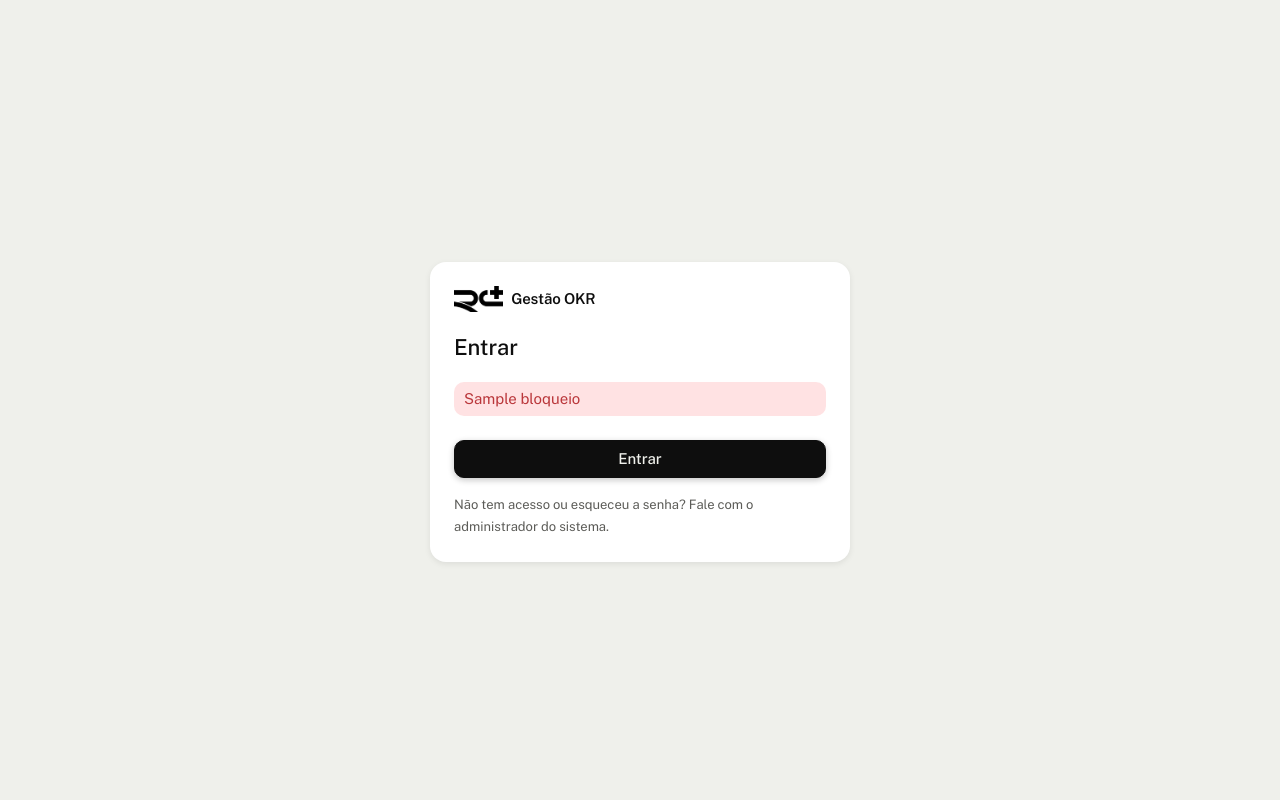
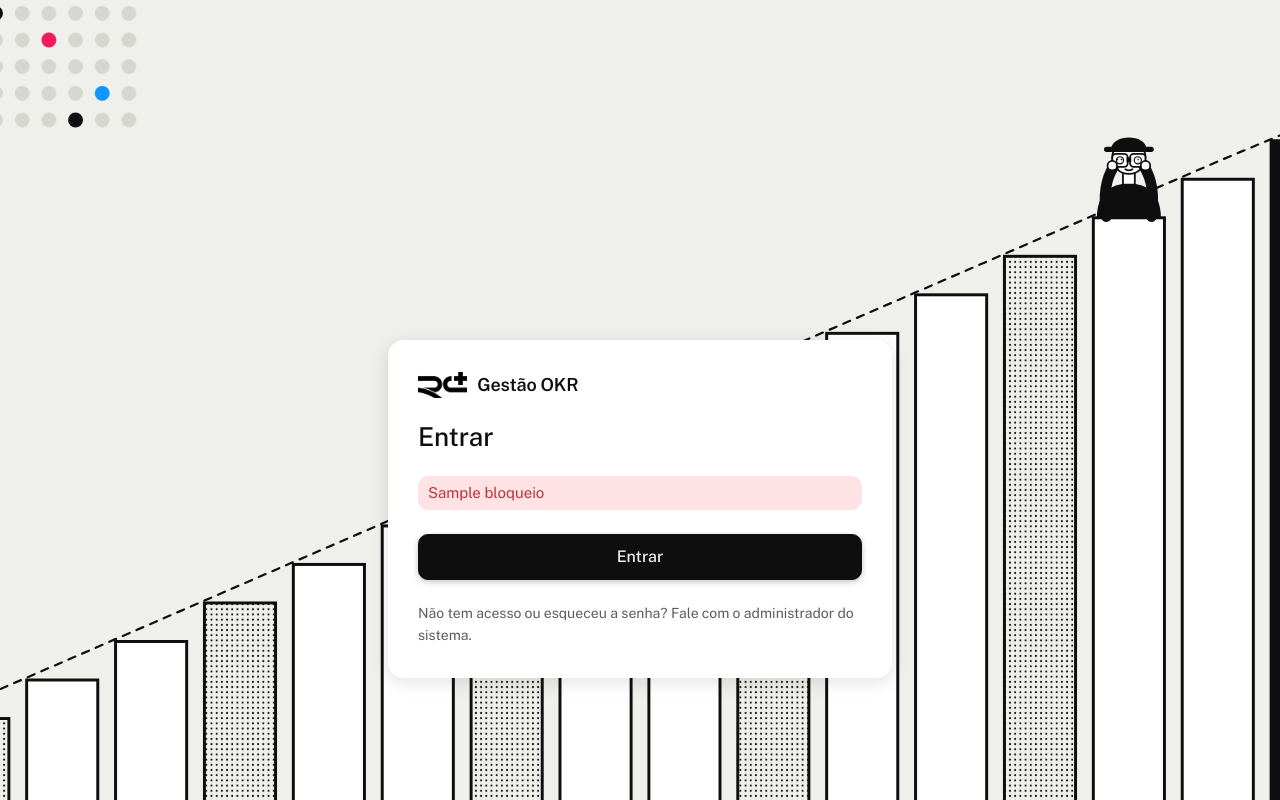
Before and after one commit to adrianocpb/okr, a Django app: template apps/contas/templates/contas/entrar.html in a window 1280 px wide. Run offline with Django 5.2, Linux system fonts and the light colour scheme; the template is opened without the code that fills it: most values are stand-ins (such as "Sample title", 1, 10 or a date in 2020).

Commit message:
feat(login): tela de entrada com fundo ilustrado "Degraus até a meta"
Aplica a opção A dos fundos de login da Gestão OKR (artefato "Assets
ilustrados — plataformas internas RC+"): ilustração de degraus em tela cheia,
decorativa (aria-hidden), com o cartão de login centralizado. O cartão segue
as medidas do componente do artefato (504px, campos de 44px, botão de 46px)
com os tokens RC+ apps do sistema. Centralização em grid.

Co-Authored-By: Claude Opus 5.5 <noreply@anthropic.com>

```diff
--- /dev/null
+++ b/apps/contas/templates/contas/_fundo_okr.html
@@ -0,0 +1,59 @@
+{# Fundo ilustrado da tela de entrada: "Gestão OKR · A — Degraus até a meta",
+   do artefato "Assets ilustrados — plataformas internas RC+". Decorativo. #}
+<svg class="entrada__fundo" viewBox="0 0 1920 1080" preserveAspectRatio="xMidYMax slice" aria-hidden="true" focusable="false">
+  <defs>
+    <pattern id="oaht" width="7" height="7" patternUnits="userSpaceOnUse"><circle cx="3.5" cy="3.5" r="1.4" fill="#0E0E0E"></circle></pattern>
+    <pattern id="oadots" width="36" height="36" patternUnits="userSpaceOnUse"><circle cx="18" cy="18" r="10" fill="#D6D6D0"></circle></pattern>
+  </defs>
+  <rect x="0" y="0" width="1920" height="1080" fill="#EFF0EB"></rect>
+
+  <rect x="0" y="0" width="288" height="180" fill="url(#oadots)"></rect>
+  <circle cx="54" cy="90" r="10" fill="#FF4303"></circle>
+  <circle cx="162" cy="54" r="10" fill="#F5195C"></circle>
+  <circle cx="234" cy="126" r="10" fill="#0F96FF"></circle>
+  <circle cx="90" cy="18" r="10" fill="#0E0E0E"></circle>
+  <circle cx="198" cy="162" r="10" fill="#0E0E0E"></circle>
+  <circle cx="18" cy="162" r="10" fill="#0E0E0E"></circle>
+
+  <g stroke="#0E0E0E" stroke-width="4">
+    <rect x="12" y="970" width="96" height="120" fill="url(#oaht)"></rect>
+    <rect x="132" y="918" width="96" height="172" fill="#FFFFFF"></rect>
+    <rect x="252" y="866" width="96" height="224" fill="#FFFFFF"></rect>
+    <rect x="372" y="814" width="96" height="276" fill="url(#oaht)"></rect>
+    <rect x="492" y="762" width="96" height="328" fill="#FFFFFF"></rect>
+    <rect x="612" y="710" width="96" height="380" fill="#FFFFFF"></rect>
+    <rect x="732" y="658" width="96" height="432" fill="url(#oaht)"></rect>
+    <rect x="852" y="606" width="96" height="484" fill="#FFFFFF"></rect>
+    <rect x="972" y="554" width="96" height="536" fill="#FFFFFF"></rect>
+    <rect x="1092" y="502" width="96" height="588" fill="url(#oaht)"></rect>
+    <rect x="1212" y="450" width="96" height="640" fill="#FFFFFF"></rect>
+    <rect x="1332" y="398" width="96" height="692" fill="#FFFFFF"></rect>
+    <rect x="1452" y="346" width="96" height="744" fill="url(#oaht)"></rect>
+    <rect x="1572" y="294" width="96" height="796" fill="#FFFFFF"></rect>
+    <rect x="1692" y="242" width="96" height="848" fill="#FFFFFF"></rect>
+    <rect x="1812" y="190" width="96" height="900" fill="#0E0E0E"></rect>
+  </g>
+
+  <path d="M60 946 L180 894 L300 842 L420 790 L540 738 L660 686 L780 634 L900 582 L1020 530 L1140 478 L1260 426 L1380 374 L1500 322 L1620 270 L1740 218 L1840 176" fill="none" stroke="#0E0E0E" stroke-width="3" stroke-dasharray="10 10" stroke-linecap="round"></path>
+
+  <path d="M1860 190 V64" fill="none" stroke="#0E0E0E" stroke-width="6" stroke-linecap="round"></path>
+  <path d="M1863 66 L1940 86 L1863 106 Z" fill="url(#oaht)" stroke="#0E0E0E" stroke-width="4" stroke-linejoin="round"></path>
+
+  <g transform="translate(1540 134) scale(0.8)">
+    <path d="M46 200 C46 160 68 142 100 142 C132 142 154 160 154 200 Z" fill="#0E0E0E"></path>
+    <path d="M90 116 V144 H110 V116" fill="#FFFFFF" stroke="#0E0E0E" stroke-width="3" stroke-linejoin="round" stroke-linecap="round"></path>
+    <circle cx="100" cy="98" r="28" fill="#FFFFFF" stroke="#0E0E0E" stroke-width="3"></circle>
+    <path d="M70 84 C72 58 128 58 130 84 Z" fill="#0E0E0E"></path>
+    <rect x="58" y="80" width="84" height="9" rx="4.5" fill="#0E0E0E"></rect>
+    <path d="M94 118 Q100 122 106 118" fill="none" stroke="#0E0E0E" stroke-width="3" stroke-linecap="round"></path>
+    <path d="M62 198 Q54 146 74 114" fill="none" stroke="#0E0E0E" stroke-width="18" stroke-linecap="round"></path>
+    <path d="M138 198 Q146 146 126 114" fill="none" stroke="#0E0E0E" stroke-width="18" stroke-linecap="round"></path>
+    <rect x="72" y="92" width="26" height="22" rx="6" fill="#FFFFFF" stroke="#0E0E0E" stroke-width="3"></rect>
+    <rect x="102" y="92" width="26" height="22" rx="6" fill="#FFFFFF" stroke="#0E0E0E" stroke-width="3"></rect>
+    <rect x="96" y="98" width="8" height="8" fill="#0E0E0E"></rect>
+    <circle cx="85" cy="103" r="6" fill="url(#oaht)" stroke="#0E0E0E" stroke-width="2"></circle>
+    <circle cx="115" cy="103" r="6" fill="url(#oaht)" stroke="#0E0E0E" stroke-width="2"></circle>
+    <circle cx="72" cy="112" r="8" fill="#FFFFFF" stroke="#0E0E0E" stroke-width="3"></circle>
+    <circle cx="128" cy="112" r="8" fill="#FFFFFF" stroke="#0E0E0E" stroke-width="3"></circle>
+  </g>
+</svg>
--- a/apps/contas/templates/contas/entrar.html
+++ b/apps/contas/templates/contas/entrar.html
@@ -15,6 +15,7 @@
   <link rel="stylesheet" href="{% static 'css/app.css' %}">
 </head>
 <body class="entrada">
+  {% include "contas/_fundo_okr.html" %}
   <main class="entrada__cartao cartao">
     <div class="marca entrada__marca">
       <img class="marca__logo marca__logo--claro" src="{% static 'img/rcplus-logo-black.png' %}" alt="RC+" width="60" height="32">
--- a/static/css/app.css
+++ b/static/css/app.css
@@ -785,13 +785,19 @@ input[type="checkbox"], input[type="radio"] { accent-color: var(--primary); widt
 @media (max-width: 700px) { .objetivo-linha__conteudo { padding-left: var(--space-4); } }
 
 /* ---------- Contas: entrada e usuários ---------- */
-.entrada { min-height: 100vh; display: flex; align-items: center; justify-content: center; padding: var(--space-4); background: var(--bg-body); }
-.entrada__cartao { width: 100%; max-width: 420px; }
-.entrada__cartao h1 { margin: var(--space-4) 0; font-size: 22px; }
-.entrada__marca { display: flex; align-items: center; gap: var(--space-2); }
-.entrada__cartao .formulario input { width: 100%; }
-.entrada__botao { width: 100%; justify-content: center; }
-.entrada__ajuda { margin: var(--space-4) 0 0; font-size: 13px; color: var(--text-muted); }
+/* Tela de entrada: ilustração "Gestão OKR · A — Degraus até a meta" em tela cheia,
+   com o cartão de login centralizado (artefato "Assets ilustrados"). */
+.entrada { position: relative; min-height: 100vh; display: grid; place-items: center; padding: var(--space-5) var(--space-4); background: var(--rcplus-paper); overflow: hidden; }
+.entrada__fundo { position: absolute; inset: 0; width: 100%; height: 100%; display: block; }
+.entrada__cartao { position: relative; z-index: 1; width: 100%; max-width: 504px; margin: 0; padding: 32px 30px; box-shadow: var(--shadow-md); }
+.entrada__cartao h1 { margin: 22px 0; font-size: 26px; line-height: 34px; }
+.entrada__marca { display: flex; align-items: center; gap: 10px; }
+.entrada__marca .marca__nome { font-size: 18px; }
+.entrada__cartao .formulario { max-width: none; }
+.entrada__cartao .formulario label { font-size: 15px; }
+.entrada__cartao .formulario input { width: 100%; height: 44px; }
+.entrada__botao { width: 100%; height: 46px; justify-content: center; font-size: 16px; }
+.entrada__ajuda { margin: 22px 0 0; font-size: 14px; line-height: 22px; color: var(--text-muted); }
 .dados-acesso { display: grid; grid-template-columns: max-content 1fr; gap: var(--space-2) var(--space-4); margin: var(--space-4) 0; }
 .dados-acesso dt { font-weight: 500; color: var(--text-heading); }
 .dados-acesso dd { margin: 0; overflow-wrap: anywhere; }
```
Also changed, not shown: apps/contas/tests/test_login.py (+7 -0 lines).
